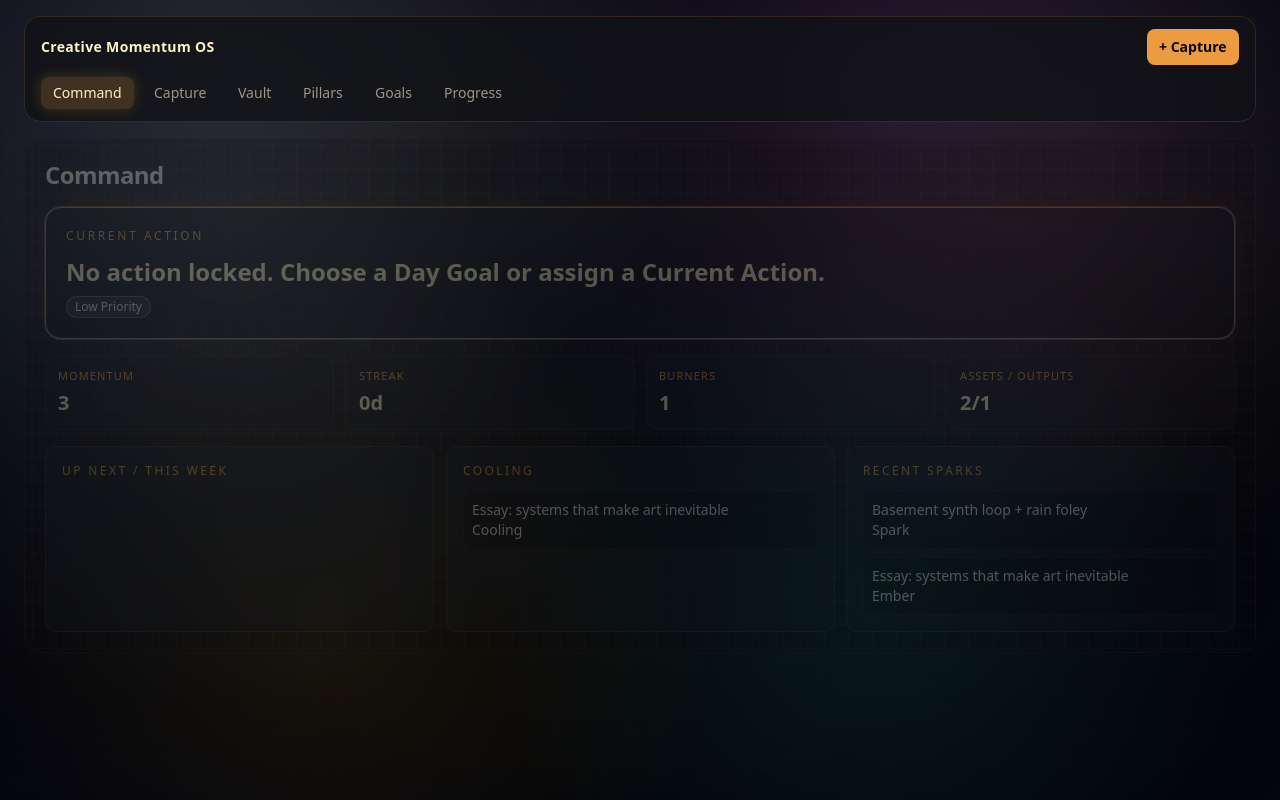
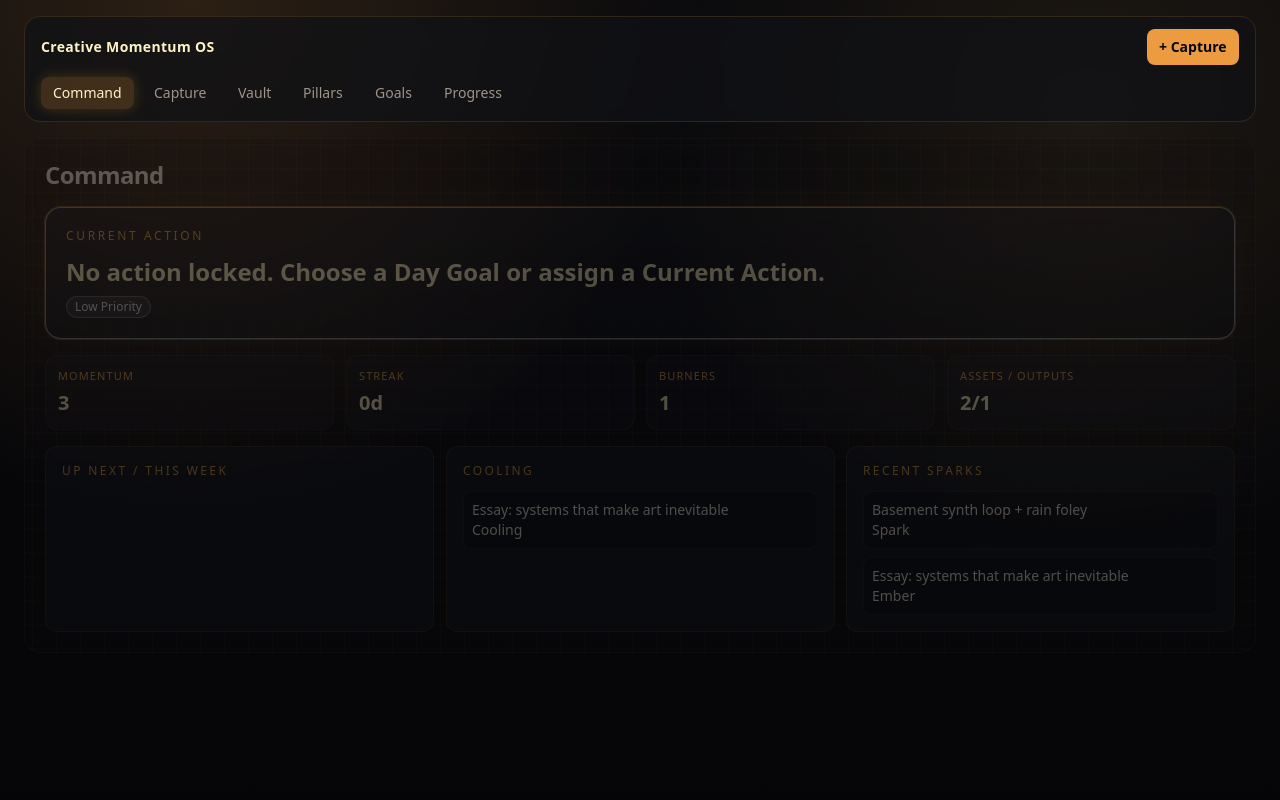
Before and after one commit to chongcena/renaissance, a Next.js app: page / in a window 1280 px wide. Built offline with nearby package versions, Linux system fonts and the light colour scheme.

Commit message:
Fix ambient haze overlay dimming app content

```diff
--- a/app/globals.css
+++ b/app/globals.css
@@ -58,16 +58,10 @@ body {
   background: radial-gradient(circle at 18% 24%, rgba(96, 165, 250, 0.15), transparent 42%),
     radial-gradient(circle at 72% 16%, rgba(168, 85, 247, 0.14), transparent 38%),
     radial-gradient(circle at 68% 74%, rgba(34, 211, 238, 0.1), transparent 36%),
-    radial-gradient(circle at 26% 78%, rgba(251, 191, 36, 0.08), transparent 34%),
-    radial-gradient(ellipse at center, transparent 52%, rgba(2, 6, 23, 0.55) 100%);
+    radial-gradient(circle at 26% 78%, rgba(251, 191, 36, 0.08), transparent 34%);
   animation: os-drift 24s ease-in-out infinite;
 }
 
-.os-grid-bg {
-  background-image: linear-gradient(rgba(242, 159, 67, 0.04) 1px, transparent 1px), linear-gradient(90deg, rgba(242, 159, 67, 0.04) 1px, transparent 1px);
-  background-size: 24px 24px;
-  animation: grid-breathe 18s ease-in-out infinite;
-}
 
 .grid-matrix {
   background-image: linear-gradient(rgba(242, 159, 67, 0.08) 1px, transparent 1px), linear-gradient(90deg, rgba(242, 159, 67, 0.08) 1px, transparent 1px);
--- a/components/Layout.tsx
+++ b/components/Layout.tsx
@@ -17,8 +17,6 @@ export default function Layout({ children }: { children: React.ReactNode }) {
 
   return (
     <div className="relative mx-auto min-h-screen w-full max-w-7xl overflow-x-hidden px-4 py-4 sm:px-6">
-      <div className="pointer-events-none fixed inset-0 z-0 os-ambient-bg" aria-hidden="true" />
-      <div className="pointer-events-none fixed inset-0 z-0 os-grid-bg" aria-hidden="true" />
       <div className="relative z-10">
       <header className="mb-4 rounded-2xl border border-neon/15 bg-panel/75 px-4 py-3 backdrop-blur">
         <div className="flex flex-wrap items-center justify-between gap-3">
```
